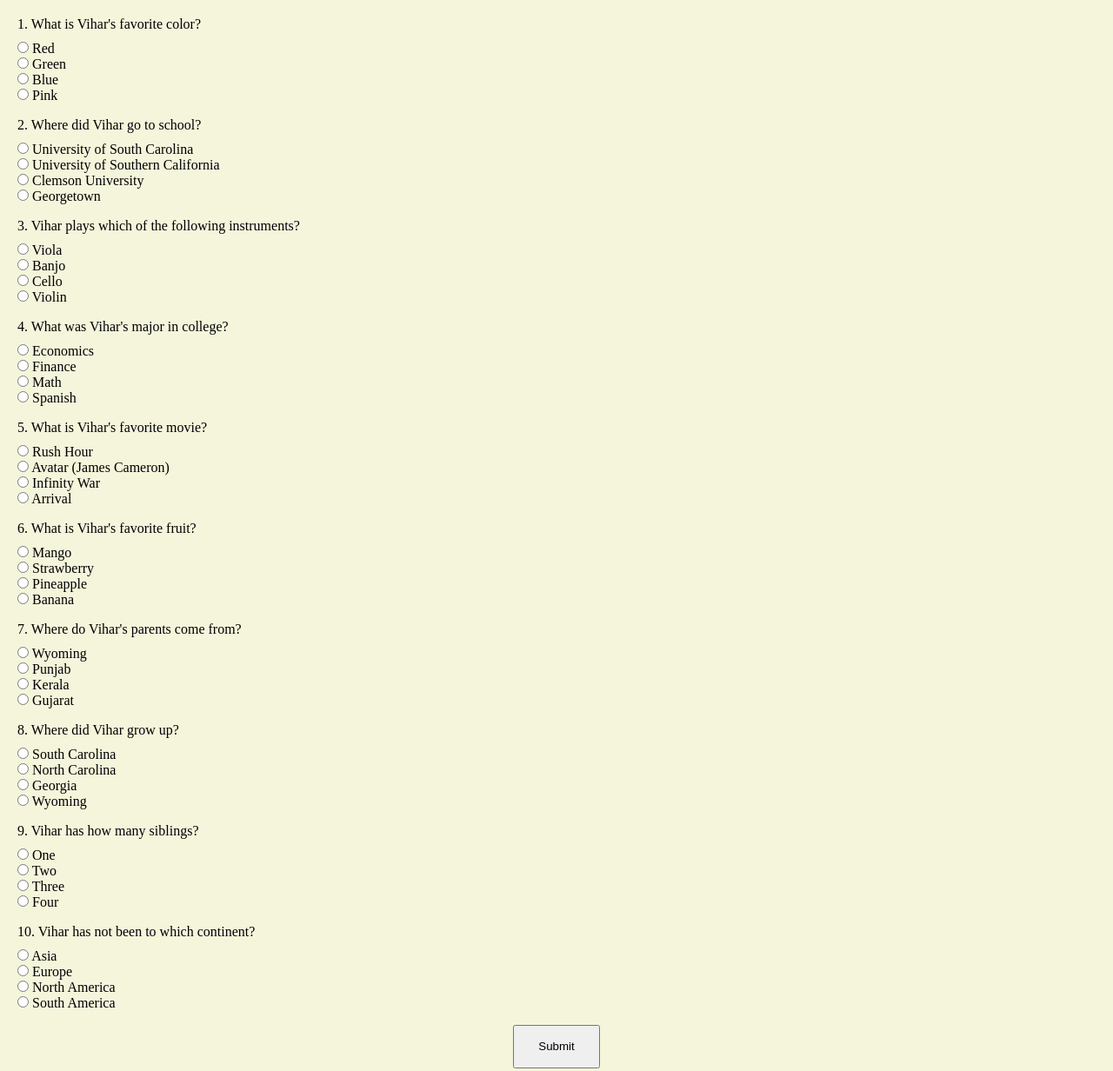
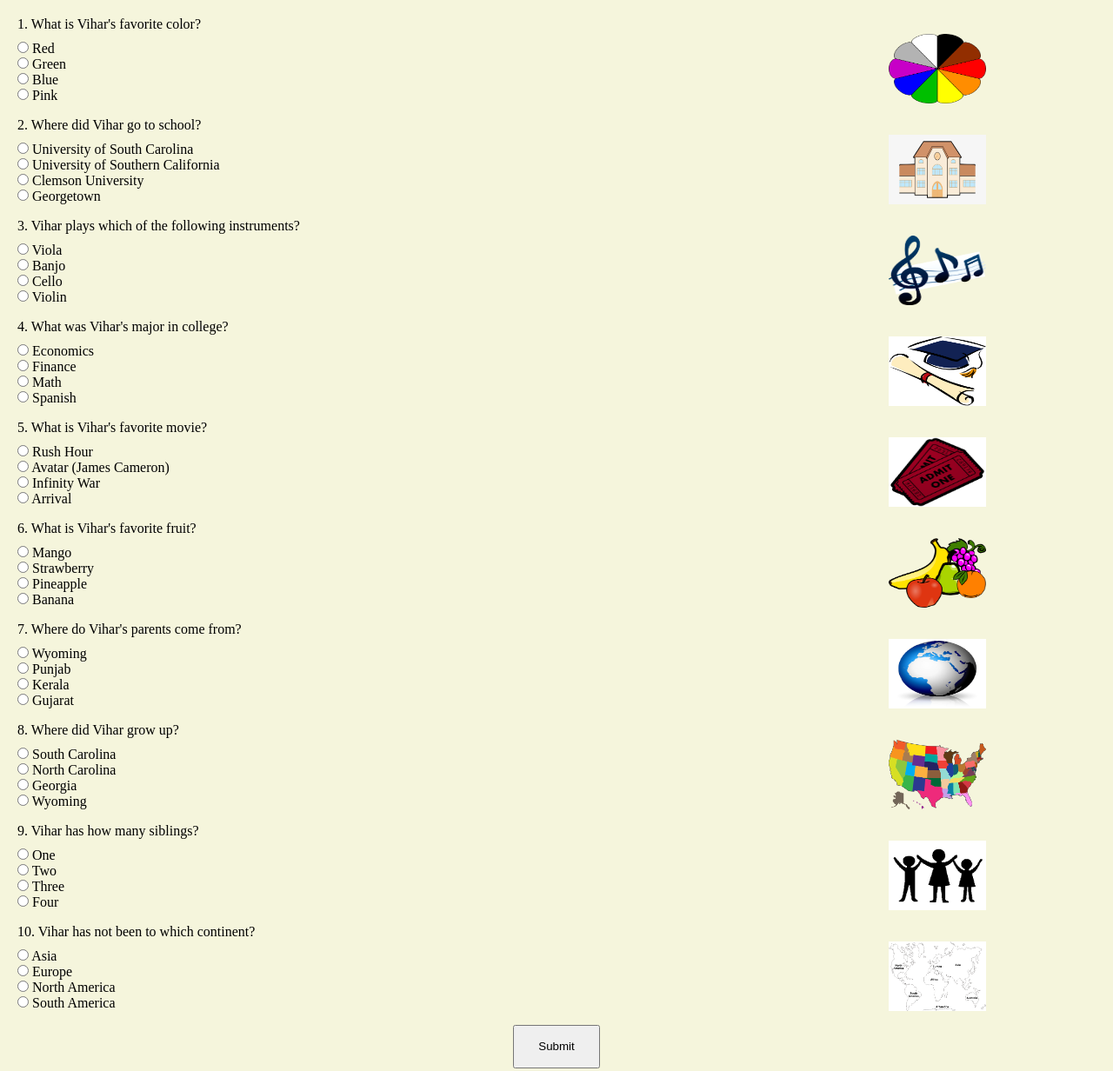
Before and after one commit to vmdalal47/quiz-about-me, a plain HTML site: page index.html in a window 1280 px wide. Shown: the part 61-1293 px from the top of the page at 87% size. Drawn offline with Linux system fonts and the light colour scheme.

Commit message:
added images

```diff
--- a/index.html
+++ b/index.html
@@ -35,6 +35,7 @@
               </input>
             </div>
           </div>
+          <div class="question-image"><img src="images/colors.png"/></div>
           <p id="question-one-response" class="response"></p>
         </div>
         <div class="question-container" id="question-two-container">
@@ -61,6 +62,7 @@
               </input>
             </div>
           </div>
+          <div class="question-image"><img src="images/school.png"/></div>
           <p id="question-two-response" class="response"></p>
         </div>
         <div class="question-container" id="question-three-container">
@@ -86,6 +88,7 @@
                 <label for="q3-opt4">Violin</label>
               </input>
             </div>
+            <div class="question-image"><img src="images/music.png"/></div>
             <p id="question-three-response" class="response"></p>
           </div>
         </div>
@@ -112,6 +115,7 @@
                 <label for="q4-opt4">Spanish</label>
               </input>
             </div>
+            <div class="question-image"><img src="images/college.png"/></div>
             <p id="question-four-response" class="response"></p>
           </div>
         </div>
@@ -138,6 +142,7 @@
                 <label for="q5-opt4">Arrival</label>
               </input>
             </div>
+            <div class="question-image"><img src="images/movie.png"/></div>
             <p id="question-five-response" class="response"></p>
           </div>
         </div>
@@ -164,6 +169,7 @@
                 <label for="q6-opt4">Banana</label>
               </input>
             </div>
+            <div class="question-image"><img src="images/fruit.png"/></div>
             <p id="question-six-response" class="response"></p>
           </div>
         </div>
@@ -190,6 +196,7 @@
                 <label for="q7-opt4">Gujarat</label>
               </input>
             </div>
+            <div class="question-image"><img src="images/world.png"/></div>
             <p id="question-seven-response" class="response"></p>
           </div>
         </div>
@@ -216,6 +223,7 @@
                 <label for="q8-opt4">Wyoming</label>
               </input>
             </div>
+            <div class="question-image"><img src="images/united_states.png"/></div>
             <p id="question-eight-response" class="response"></p>
           </div>
         </div>
@@ -242,6 +250,7 @@
                 <label for="q9-opt4">Four</label>
               </input>
             </div>
+            <div class="question-image"><img src="images/siblings.png"/></div>
             <p id="question-nine-response" class="response"></p>
           </div>
         </div>
@@ -268,6 +277,7 @@
                 <label for="q10-opt4">South America</label>
               </input>
             </div>
+            <div class="question-image"><img src="images/continents.png"/></div>
             <p id="question-ten-response" class="response"></p>
           </div>
         </div>
--- a/styles.css
+++ b/styles.css
@@ -10,6 +10,7 @@ h1 {
 
 .question-container {
   margin: 0 0 0 20px;
+  position: relative;
 }
 
 .question-options {
@@ -19,6 +20,18 @@ h1 {
 .answer-choice {
   display: inline-block;
   margin: 0 0 0 0;
+}
+
+.question-image {
+  position: absolute;
+  top: 0%;
+  right: 10%;
+}
+
+.question-image > img {
+  width: 7em;
+  height: 5em;
+  margin: 20px;
 }
 
 #submit-button {
```
Also changed, not shown: images/college.png (added), images/colors.png (added), images/continents.png (added), images/fruit.png (added), images/movie.png (added), images/music.png (added), images/school.png (added), images/siblings.png (added), images/united_states.png (added), images/world.png (added). Lines whose indentation alone changed are shown as unchanged.
